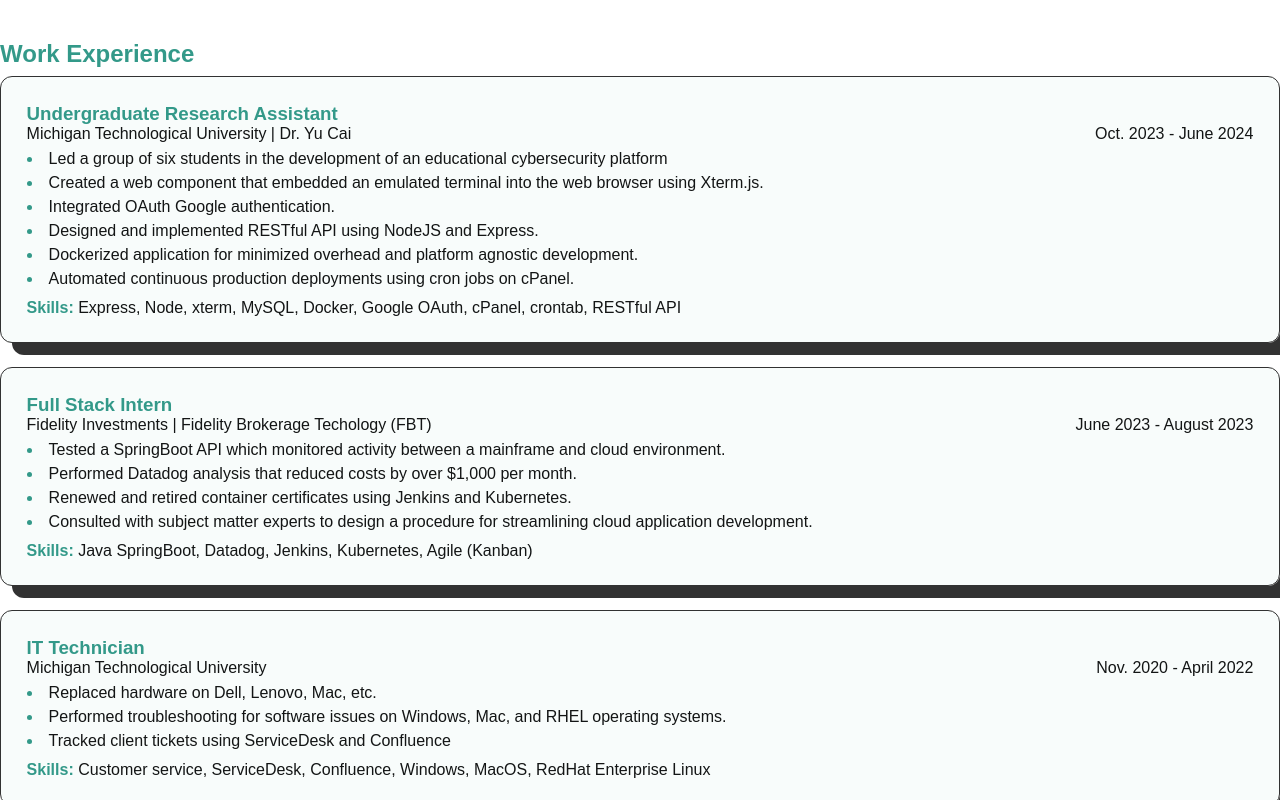
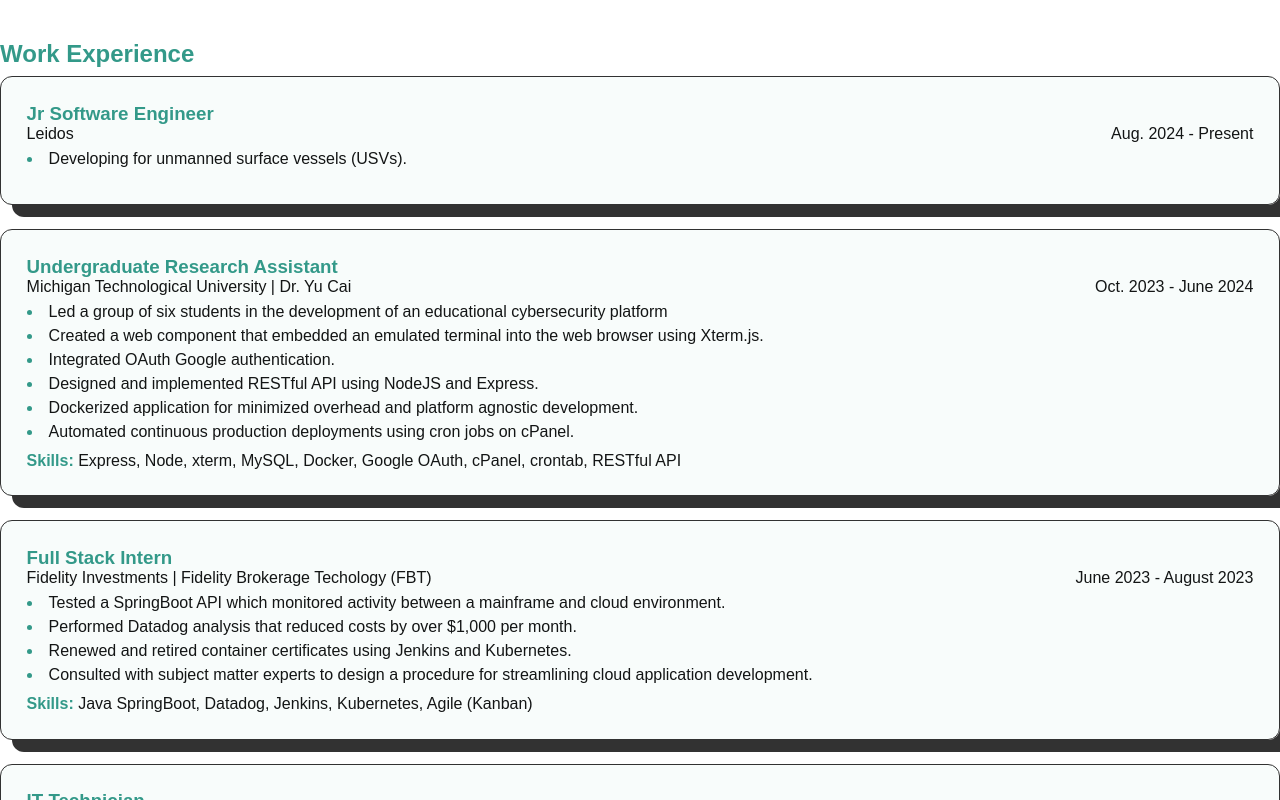
Before and after one commit to Mia-Y-Kelly/Mia-Y-Kelly.github.io, a Next.js app in the folder portfolio/: page /components/experience in a window 1280 px wide. Shown: the top 800 px of the page. Built offline with nearby package versions, Linux system fonts and the light colour scheme.

Commit message:
Added new position
* Added new position - minimal specifics due to NDA
* Corrected information about previous position
* Cleared package-lock.json

```diff
--- a/portfolio/pages/components/experience.jsx
+++ b/portfolio/pages/components/experience.jsx
@@ -1,4 +1,3 @@
-import styles from "@/styles/Home.module.scss";
 import estyles from "@/styles/Experience.module.scss"
 
 export default function Experience() {
@@ -11,6 +10,16 @@
                 <h2>
                 Work Experience
                 </h2>
+                <div className={estyles.position}>
+                    <h3>Jr Software Engineer</h3>
+                    <div className={estyles.details}>
+                        <h4>Leidos</h4>
+                        <h4>Aug. 2024 - Present</h4>
+                    </div>
+                    <ul>
+                        <li>Developing for unmanned surface vessels (USVs).</li>
+                    </ul>
+                </div>
                 <div className={estyles.position}>
                     <h3>Undergraduate Research Assistant</h3>
                     <div className={estyles.details}>
```
Also changed, not shown: 1 other file (tests, documents, lock files or other folders).
